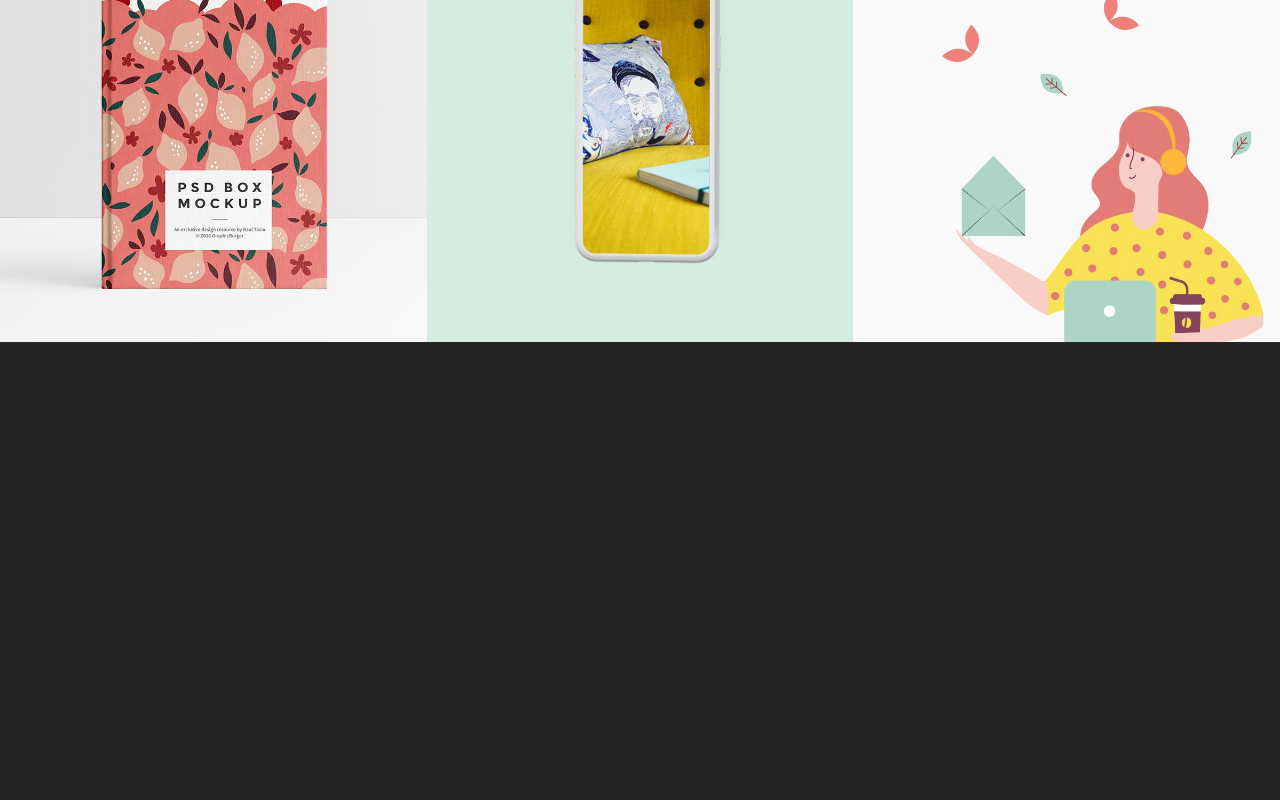
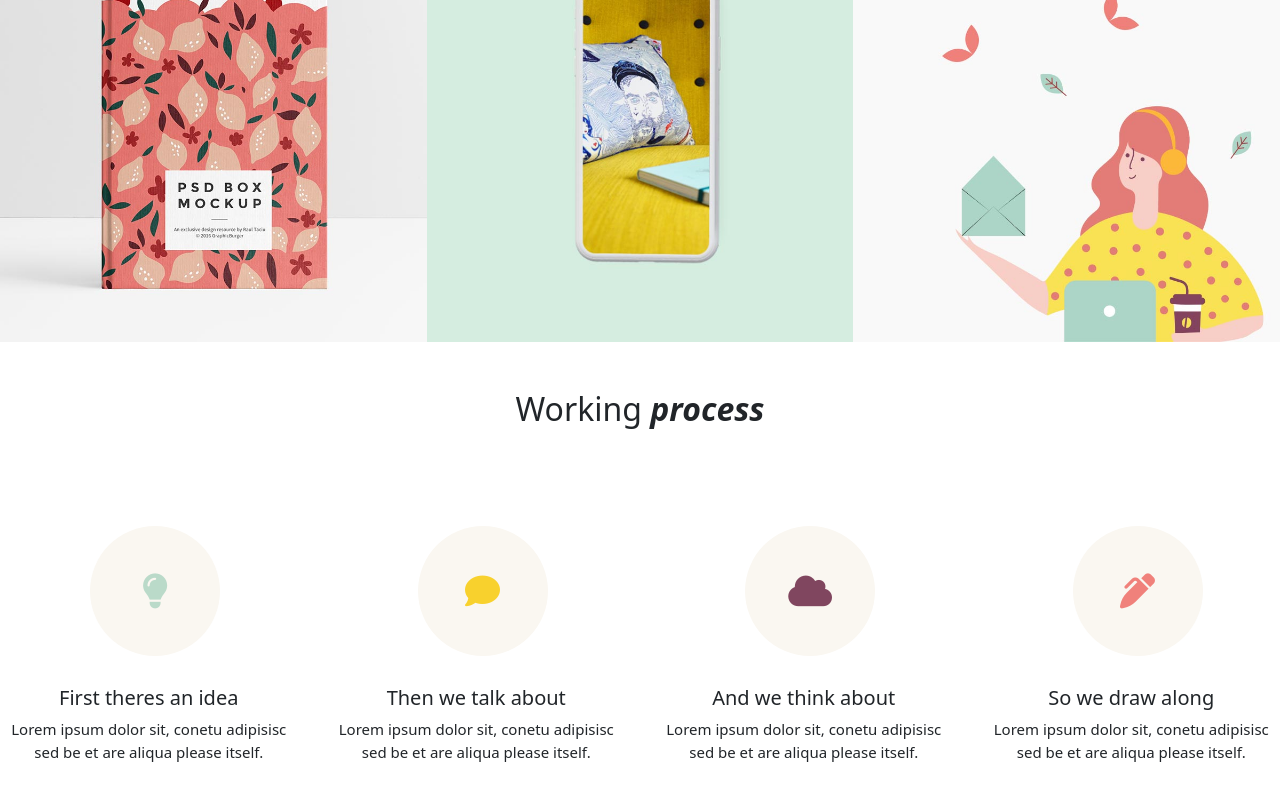
Before and after one commit to michele-pupo/proj-html-vuejs, a Vue app: page / in a window 1280 px wide. Shown: the part 654-1454 px from the top of the page. Before the commit the page ends 996 px from the top, so only its background shows below. Built offline with nearby package versions, Linux system fonts and the light colour scheme.

Commit message:
create blog

```diff
--- a/index.html
+++ b/index.html
@@ -5,6 +5,9 @@
     <link rel="icon" type="image/svg+xml" href="/vite.svg" />
     <meta name="viewport" content="width=device-width, initial-scale=1.0" />
     <title>Marèe</title>
+
+    <!-- fontawesome -->
+    <link rel="stylesheet" href="https://cdnjs.cloudflare.com/ajax/libs/font-awesome/6.5.1/css/all.min.css" integrity="sha512-DTOQO9RWCH3ppGqcWaEA1BIZOC6xxalwEsw9c2QQeAIftl+Vegovlnee1c9QX4TctnWMn13TZye+giMm8e2LwA==" crossorigin="anonymous" referrerpolicy="no-referrer" />
   </head>
   <body>
     <div id="app"></div>
--- a/src/components/AppMain.vue
+++ b/src/components/AppMain.vue
@@ -1,18 +1,21 @@
 <script>
-import MainImage from './MainImage.vue';
+import Portfolio from './Portfolio.vue';
+import Blog from './Blog.vue';
 
 export default {
     name: 'AppMain',
 
     components: {
-        MainImage,
+        Portfolio,
+        Blog
     }
 }
 
 </script>
 
 <template>
-  <MainImage></MainImage>
+  <Portfolio></Portfolio>
+  <Blog></Blog>
 </template>
 
 <style lang="scss" scoped>
--- /dev/null
+++ b/src/components/Blog.vue
@@ -0,0 +1,124 @@
+<script>
+export default {
+    name: 'Blog',
+
+}
+
+</script>
+
+<template>
+    <div id="blog">
+        <div id="blog-title">
+            <h2 class="text-center pt-5">Working <i>process</i></h2>
+        </div>
+        <div id="blog-icons">
+            <div id="icons">
+                <div id="icon">
+                    <i class="fa-solid fa-lightbulb"></i>
+                </div>
+                <div id="icon-text">
+                    <h3>First theres an idea</h3>
+                    <p>Lorem ipsum dolor sit, conetu adipisisc sed be et are aliqua please itself.</p>
+                </div>
+            </div>
+            <div id="icons">
+                <div id="icon">
+                    <i class="fa-regular fa-comment"></i>
+                </div>
+                <div id="icon-text">
+                    <h3>Then we talk about</h3>
+                    <p>Lorem ipsum dolor sit, conetu adipisisc sed be et are aliqua please itself.</p>
+                </div>
+            </div>
+            <div id="icons">
+                <div id="icon">
+                    <i class="fa-solid fa-cloud"></i>
+                </div>
+                <div id="icon-text">
+                    <h3>And we think about</h3>
+                    <p>Lorem ipsum dolor sit, conetu adipisisc sed be et are aliqua please itself.</p>
+                </div>
+            </div>
+            <div id="icons">
+                <div id="icon">
+                    <i class="fa-solid fa-pen-clip"></i>
+                </div>
+                <div id="icon-text">
+                    <h3>So we draw along</h3>
+                    <p>Lorem ipsum dolor sit, conetu adipisisc sed be et are aliqua please itself.</p>
+                </div>
+            </div>
+        </div>
+    </div>
+</template>
+
+<style lang="scss" scoped>
+    #blog{
+        height: 710px;
+
+        i{
+            font-weight: bold;
+        }
+
+        img{
+            background-color: red;
+        }
+    }
+
+    #blog-icons{
+        max-width: 1300px;
+        margin: 0 auto;
+        display: flex;
+        gap: 30px;
+
+        #icons{
+        width: calc(100% / 4);
+        padding-top: 90px;
+
+            #icon{
+                margin-left: 90px;
+                margin-bottom: 30px;
+                max-width: 130px;
+                height: 130px;
+                background-color: #faf7f1;
+                display: flex;
+                align-items: center;
+                justify-content: center;
+                border-radius: 50%;
+
+                    i{
+                        font-size: 35px;
+                    }
+
+                    .fa-lightbulb{
+                        color: #BADAC9;
+                    }
+
+                    .fa-comment{
+                        color: #f8d12d;
+                    }
+
+                    .fa-cloud{
+                        color: #80465f;
+                    }
+
+                    .fa-pen-clip{
+                        color: #f0817b;
+                    }
+            }
+
+            #icon-text{
+                text-align: center;
+
+                h3{
+                    font-size: 20px;
+                }
+
+                p{
+                    font-size: 15px;
+                }
+            }
+        }
+    }
+
+</style>
--- a/src/components/MainImage.vue
+++ /dev/null
@@ -1,51 +0,0 @@
-<script>
-import ImageItem from './ImageItem.vue';
-
-export default {
-    name: 'MainImage',
-
-    components:{ImageItem},
-
-    data() {
-        return {
-            images:[
-                {
-                    "thumb": "../../public/img/h-2-port-img-1.jpg"
-                },
-                {
-                    "thumb": "../../public/img/h-2-port-img-2.jpg"
-                },
-                {
-                    "thumb": "../../public/img/h-2-port-img-3.jpg"
-                },
-                {
-                    "thumb": "../../public/img/h-2-port-img-4.jpg"
-                },
-                {
-                    "thumb": "../../public/img/h-2-port-img-5.jpg"
-                },
-                {
-                    "thumb": "../../public/img/h-2-port-img-6.jpg"
-                }
-            ]
-        }
-    },
-
-};
-</script>
-
-<template>
-    <div id="images-list">
-        <ImageItem
-            v-for="currentImage in images"
-            :image="currentImage.thumb">
-        </ImageItem>
-    </div>
-</template>
-
-<style lang="scss" scoped>
-    #images-list{
-        display: flex;
-        flex-flow: row wrap;
-    }
-</style>
--- /dev/null
+++ b/src/components/Portfolio.vue
@@ -0,0 +1,58 @@
+<script>
+import PortfolioImageItem from './PortfolioImageItem.vue';
+
+export default {
+    name: 'Portfolio',
+
+    components:{PortfolioImageItem},
+
+    data() {
+        return {
+            images:[
+                {
+                    "thumb": "../../public/img/h-2-port-img-1.jpg",
+                    "name": "h-2-port-img-1"
+                },
+                {
+                    "thumb": "../../public/img/h-2-port-img-2.jpg",
+                    "name": "h-2-port-img-2"
+                },
+                {
+                    "thumb": "../../public/img/h-2-port-img-3.jpg",
+                    "name": "h-2-port-img-3"
+                },
+                {
+                    "thumb": "../../public/img/h-2-port-img-4.jpg",
+                    "name": "h-2-port-img-4"
+                },
+                {
+                    "thumb": "../../public/img/h-2-port-img-5.jpg",
+                    "name": "h-2-port-img-5"
+                },
+                {
+                    "thumb": "../../public/img/h-2-port-img-6.jpg",
+                    "name": "h-2-port-img-6"
+                }
+            ]
+        }
+    },
+
+};
+</script>
+
+<template>
+    <div id="images-list">
+        <PortfolioImageItem
+            v-for="currentImage in images"
+            :image="currentImage.thumb"
+            :name="currentImage.name">
+        </PortfolioImageItem>
+    </div>
+</template>
+
+<style lang="scss" scoped>
+    #images-list{
+        display: flex;
+        flex-flow: row wrap;
+    }
+</style>./PortfolioImageItem.vue
--- a/src/components/ImageItem.vue
+++ b/src/components/PortfolioImageItem.vue
@@ -1,16 +1,17 @@
 <script>
 export default {
-    name: 'ImageItem',
+    name: 'PortfolioImageItem',
 
     props:{
         image: String,
+        name: String
     }
 };
 </script>
 
 <template>
     <div id="single-image">
-        <img :src="image" alt="">
+        <img :src="image" :alt="name">
     </div>
 </template>
 
```
